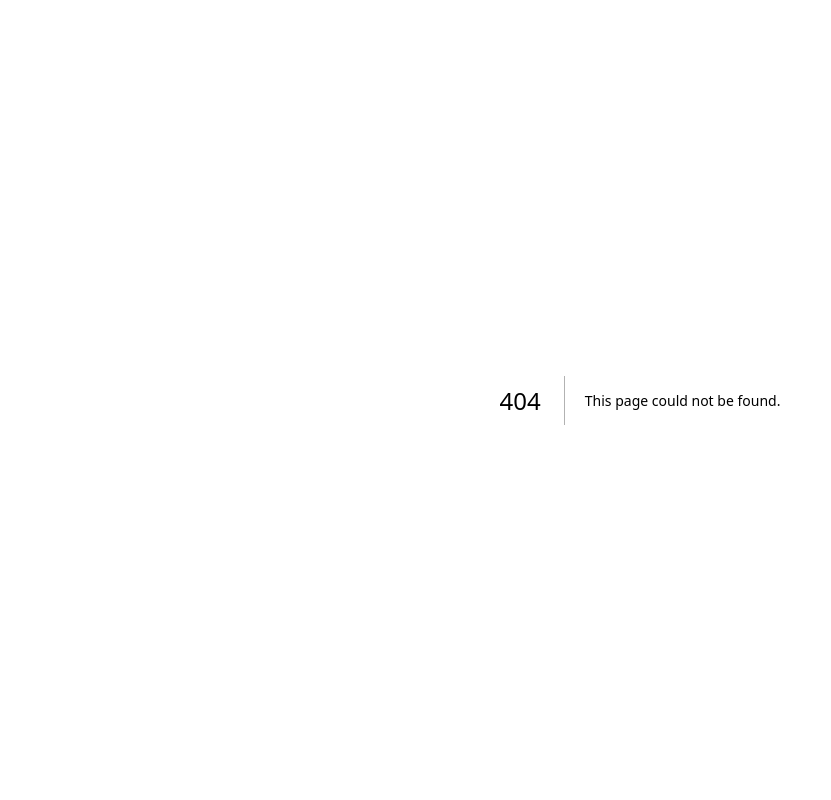
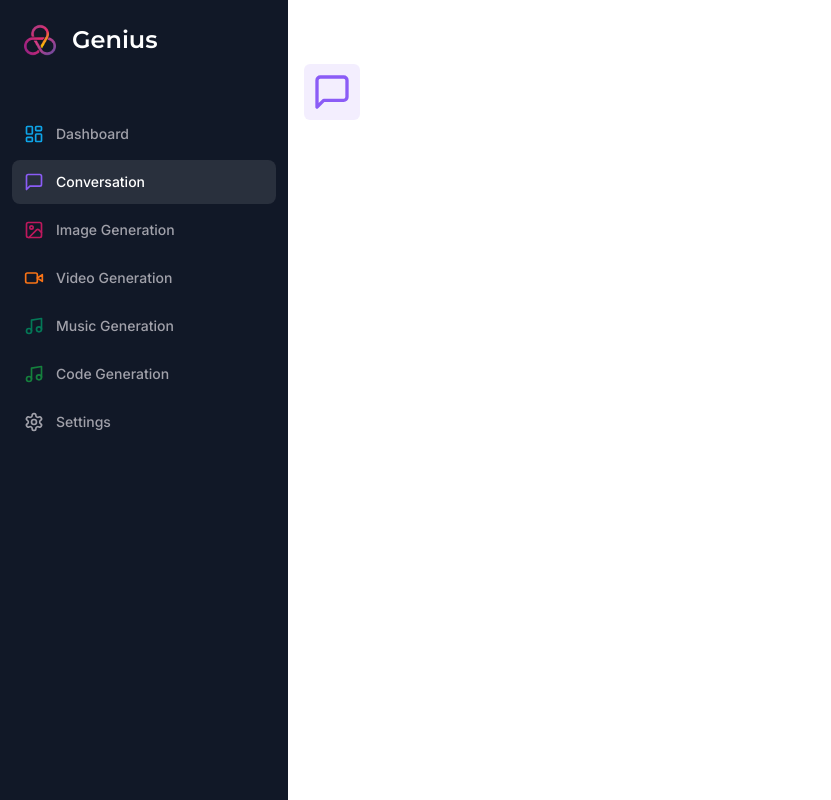
Before and after one commit to Olatoy2000/ai-saas-platform, a Next.js app: page /conversation in a window 1280 px wide. Before the commit this address had no page. Shown: the whole page, without its empty margins (0-831 px from the left). Built offline with nearby package versions, Linux system fonts and the light colour scheme.

Commit message:
feat: heading session of the conversation page

```diff
--- /dev/null
+++ b/app/(dashboard)/(routes)/conversation/page.tsx
@@ -0,0 +1,18 @@
+import { Heading } from "@/components/heading";
+import { MessageSquare } from "lucide-react";
+
+const ConversationPage = () => {
+  return (
+    <div>
+      <Heading
+        title="Conversation"
+        description="Our most advanced conversation"
+        icon={MessageSquare}
+        iconColor="text-violet-500"
+        bgColor="bg-violet-500/10"
+      />
+    </div>
+  );
+};
+
+export default ConversationPage;
--- a/app/(dashboard)/(routes)/dashboard/page.tsx
+++ b/app/(dashboard)/(routes)/dashboard/page.tsx
@@ -1,9 +1,16 @@
 "use client";
 
-import { MessageSquare } from "lucide-react";
+import {
+  ArrowRight,
+  Code,
+  ImageIcon,
+  MessageSquare,
+  Music,
+  VideoIcon,
+} from "lucide-react";
 import { Card } from "@/components/ui/card";
 import { cn } from "@/lib/utils";
-
+import { useRouter } from "next/navigation";
 const tools = [
   {
     label: "Conversation",
@@ -12,29 +19,62 @@
     bgColor: "text-violet-500/10",
     href: "/conversation",
   },
+  {
+    label: "Music Generation",
+    icon: Music,
+    color: "text-emerald-500",
+    bgColor: "text-emerald-500/10",
+    href: "/music",
+  },
+  {
+    label: "Image Generation",
+    icon: ImageIcon,
+    color: "text-pink-700",
+    bgColor: "text-pink-700/10",
+    href: "/image",
+  },
+  {
+    label: "Video Generation",
+    icon: VideoIcon,
+    color: "text-orange-700",
+    bgColor: "text-orange-700/10",
+    href: "/video",
+  },
+  {
+    label: "Code Generation",
+    icon: Code,
+    color: "text-green-700",
+    bgColor: "text-green-700/10",
+    href: "/code",
+  },
 ];
+
 const DashboardPage = () => {
+  const router = useRouter();
   return (
     <section>
       <div className="mb-8 spacy-y-4">
-        <h1 className="text-2xl md:text-4xl font-bold text-center">
+        <h1 className="text-2xl font-bold text-center md:text-4xl">
           Explore the power of AI
         </h1>
-        <p className="text-sm font-light md:text-lg text-center text-muted-foreground">
+        <p className="text-sm font-light text-center md:text-lg text-muted-foreground">
           Chat with the smartest AI - Experience the power of AI
         </p>
       </div>
-      <div className="px-4 md:px-20 lg:px-20 space-y-4">
+      <div className="px-4 space-y-4 md:px-20 lg:px-20">
         {tools.map((tool) => (
           <Card
+            onClick={() => router.push(tool.href)}
             key={tool.href}
-            className="p-4 borde-black/5 flex items-center justify-between transition cursor-pointer"
+            className="flex items-center justify-between hover:shadow-md p-4 transition cursor-pointer borde-black/5"
           >
             <div className="flex items-center gap-x-4">
               <div className={cn("p-2 w-fit rounded-md", tool.bgColor)}>
                 <tool.icon className={cn("w-8 h-8", tool.color)} />
               </div>
+              <div className="font-semibold">{tool.label}</div>
             </div>
+            <ArrowRight className="w-5 h-5" />
           </Card>
         ))}
       </div>
--- /dev/null
+++ b/components/heading.tsx
@@ -0,0 +1,29 @@
+import { LucideIcon } from "lucide-react";
+
+import { cn } from "@/lib/utils";
+
+interface HeadingProps {
+  title: string;
+  description: string;
+  icon: LucideIcon;
+  iconColor?: string;
+  bgColor?: string;
+}
+
+export const Heading = ({
+  title,
+  description,
+  icon: Icon,
+  iconColor,
+  bgColor,
+}: HeadingProps) => {
+  return (
+    <>
+      <div className="px-4 lg: p-8 flex items-center gap-x-3 mb-8">
+        <div className={cn("p-2 w-fit rounded-md", bgColor)}>
+          <Icon className={cn("w-10 h-10", iconColor)} />
+        </div>
+      </div>
+    </>
+  );
+};
```
